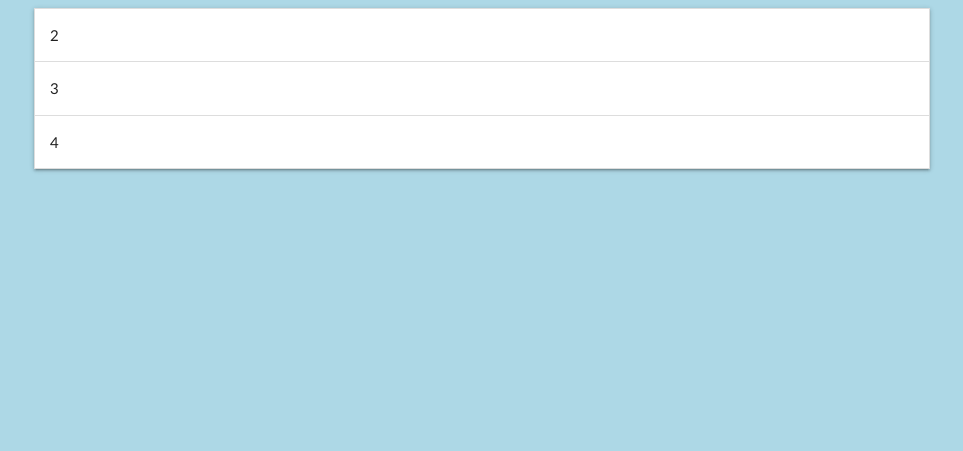
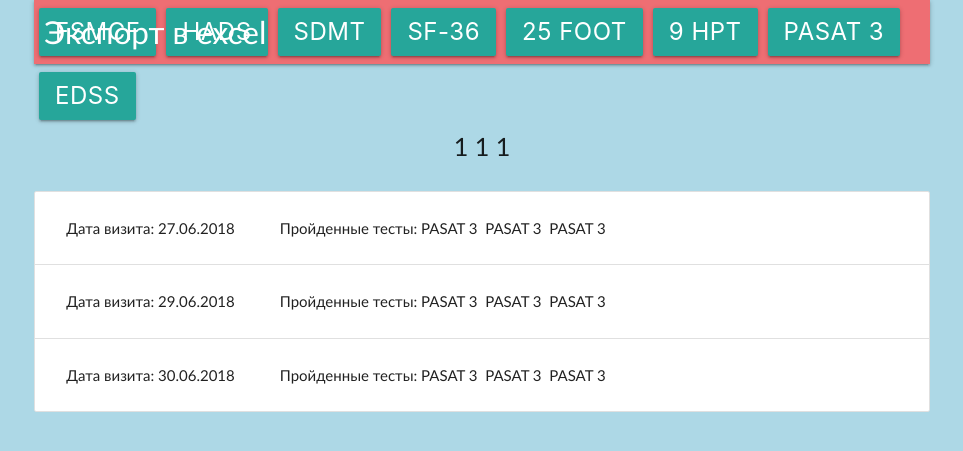
Before and after one commit to alexionby/MS_tests, a Flask app: page /patient/3 in a window 1280 px wide. Shown: the top 451 px of the page, without its empty margins (158-1121 px from the left). Run offline with Flask 2, Linux system fonts and the light colour scheme; data comes from the database, SQL or seed files in the repository; both versions use the stored data as it was after the commit.

Commit message:
export added

```diff
--- a/app.py
+++ b/app.py
@@ -2,15 +2,17 @@ import codecs
 import webbrowser
 import re
 
-from flask import Flask
+from flask import Flask, send_file
 from flask import render_template, request, redirect, url_for, flash
 from flask import jsonify, json
 
 from werkzeug.utils import secure_filename
 
 import os
-#import pandas as pd
-#import numpy as np
+import pandas as pd
+import numpy as np
+from io import BytesIO
+
 #from PIL import Image
 #import re
 import base64
@@ -34,26 +36,14 @@ def visit_to_json(objects):
     result = []
     for obj in objects:
         visit_dict = obj.__dict__.copy()
-        #visit_dict.pop('_sa_instance_state', None)
-        #print(visit_dict)
-
         patient_dict = Patient.query.get(visit_dict['patient_id']).__dict__
-        #print(patient_dict)
         visit_dict.update(patient_dict)
-        #visit_dict.pop('_sa_instance_state', None)
-        #visit_dict.pop('type', None)
-        #print(visit_dict)
-
         temp_dict = dict()
         for key in visit_dict.keys():
-
             if key in ["type","_sa_instance_state"]:
                 continue
-
             temp_dict.update({key: visit_dict[key]})
-
         result.append(temp_dict)
-
     return jsonify(result)
 
 @app.template_filter('screen_path')
@@ -114,8 +104,39 @@ def test_view(visit_id):
 
 @app.route('/patient/<patient_id>', methods=['GET','POST'])
 def patient_view(patient_id):
+    patient = Patient.query.get(patient_id)
     visits = Visit.query.filter_by(patient_id = patient_id).all()
-    return render_template("patient_view.html", visits = visits)
+    tests = []
+    for visit in visits:
+        tests.append(BasicTest.query.filter_by(visit_id = visit.id).all())
+    print(tests)
+    return render_template("patient_view.html", visits = visits, tests = tests, patient = patient)
+
+@app.route('/to_excel', methods=['GET','POST'])
+def to_excel():
+    if request.method == 'POST':
+        content = request.get_json()
+        print(content)
+
+        tests = BasicTest.query.filter_by( type = content["type"]).filter(BasicTest.visit_id.in_(content["visits"])).all()
+        results = []
+
+        for test in tests:
+            print(test)
+            results.append(test.as_dict())
+
+        df = pd.DataFrame.from_dict(results)
+        df = df.set_index("id")
+        print(df)
+        writer = pd.ExcelWriter('static/export/pandas_simple.xlsx', engine='xlsxwriter')
+        df.to_excel(writer, sheet_name='Sheet1')
+        writer.save()
+
+        return jsonify({'path': 'static/export/pandas_simple.xlsx', 'type': content['type']})
+
+    if request.method == 'GET':
+        print(request)
+        return send_file('static/export/pandas_simple.xlsx', as_attachment=True)
 
 def check_form(request, template_path):
     if request.method == 'GET':
--- a/static/css/styles.css
+++ b/static/css/styles.css
@@ -50,4 +50,21 @@ select {
 input:disabled {
   background: white;
 }
+
+.export-btn {
+  margin-top: -5px;
+  margin-left: 5px;
+  margin-right: 5px;
+  line-height: 48px;
+  height: 48px;
+  font-size: 24px;
+}
+
+.excel-logo {
+  margin-left: 10px;
+}
+
+.mb-0 {
+  margin-bottom: 0 !important;
+}
 /*# sourceMappingURL=styles.css.map */
--- a/static/css/styles.scss
+++ b/static/css/styles.scss
@@ -58,3 +58,20 @@ input {
         background: white;
     }
 }
+
+.export-btn {
+  margin-top:  -5px;
+  margin-left:  5px;
+  margin-right: 5px;
+  line-height: 48px;
+  height: 48px;
+  font-size: 24px;
+}
+
+.excel-logo {
+  margin-left: 10px;
+}
+
+.mb-0 {
+  margin-bottom: 0 !important;
+}
--- /dev/null
+++ b/static/js/export.js
@@ -0,0 +1,53 @@
+async function toExcel(endpoint, type) {
+
+  let li = [...document.querySelectorAll("li[data-visit]")];
+  console.log(li);
+  //li = Array.from(li);
+  //console.log(li);
+  li = li.map((elem) => { return Number(elem.dataset.visit) });
+  //console.log(li);
+
+  const res = await fetch(endpoint, {
+    method: 'POST',
+    headers: {
+      'Accept': 'application/json',
+      'Content-Type': 'application/json'
+    },
+    body: JSON.stringify({"type": type, "visits": li})
+  });
+
+  if (!res.ok) {
+    console.log("No response");
+    throw new Error(res.status); // 404
+  }
+
+  const data = await res.json();
+  return data;
+}
+
+document.addEventListener("DOMContentLoaded", (event) => {
+    console.log("DOM fully loaded and parsed");
+
+    const buttons = document.getElementsByTagName("button");
+    console.log(buttons);
+
+    for (let button of buttons) {
+      button.addEventListener("click", (event) => {
+        console.log(event.target);
+        //event.target.value
+        toExcel("/to_excel", event.target.value ).then(data => {
+
+          console.log(data);
+
+          const a = document.createElement("a");
+          a.href = window.location.origin + '/' + data['path'];
+          //a.textContent = "Download";
+          a.download = data['type'];
+          a.classList.add("hide");
+          document.body.appendChild(a);
+          a.click();
+          document.body.removeChild(a);
+        })
+      });
+    }
+});
--- a/templates/patient_view.html
+++ b/templates/patient_view.html
@@ -2,25 +2,51 @@
 
 {% block title %}
 
-    <title>Проведенные тесты</title>
-    <link rel="stylesheet" type=text/css href="{{ url_for('static', filename='css/materialize/materialize.min.css')}}">
+  <title>Проведенные тесты</title>
+  <link rel="stylesheet" type=text/css href="{{ url_for('static', filename='css/materialize/materialize.min.css')}}">
 
 {% endblock %}
 
 {% block body %}
 
     <div class="container">
-        <ul class="collapsible">
-            {% for visit in visits %}
-            <li>
-                <div class="collapsible-header">{{ visit.id }}</div>
-            </li>
+      <nav>
+        <div class="nav-wrapper">
+          <a href="#!" class="brand-logo excel-logo">Экспорт в excel</a>
+          <ul class="right">
+            {% for test_name in ['FSMCF', 'HADS', 'SDMT', 'SF-36', '25 Foot', '9 HPT', 'PASAT 3', 'EDSS'] %}
+             <li><button class="flow-text btn export-btn" value="{{ test_name }}">{{ test_name }}</button></li>
             {% endfor %}
-        </ul>
+          </ul>
+        </div>
+      </nav>
+
+      <p class="flow-text">{{ patient.sname }} {{ patient.fname }} {{ patient.lname }}</p>
+
+      <ul class="collection">
+        {% for visit in visits %}
+        <li class="collection-item" data-visit="{{ visit.id }}">
+          <div class="row mb-0">
+            <p class="col s3 left-align">
+              Дата визита: {{ visit.visit_date.strftime('%d.%m.%Y') }}
+            </p>
+            <p class="col s9 left-align">
+              Пройденные тесты:
+              {% for test in tests %}
+                {% for type in test %}
+                  {{ type.type }}&nbsp;
+                {% endfor %}
+              {% endfor %}
+            </p>
+          </div>
+          {% endfor %}
+        </li>
+      </ul>
     </div>
 
 {% endblock %}
 
 {% block script %}
-    <script src="{{ url_for('static', filename='js/materialize/materialize.min.js') }}"></script>
+  <script src="{{ url_for('static', filename='js/materialize/materialize.min.js') }}"></script>
+  <script src="{{ url_for('static', filename='js/export.js') }}"></script>
 {% endblock %}
```
Also changed, not shown: visits.db, 5 other files.
